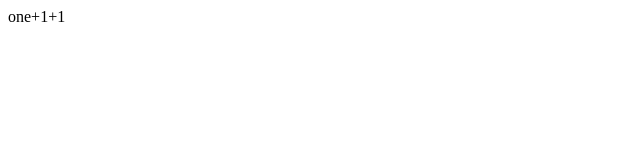
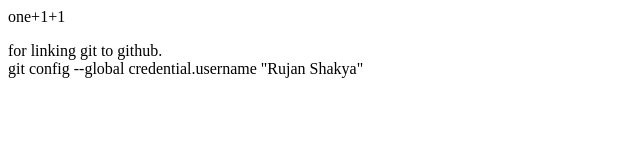
Before and after one commit to shakyaruzan-0127/git-github-learn, a plain HTML site: page index.html in a window 1280 px wide. Shown: the whole page, without its empty margins (0-640 px from the left). Drawn offline with Linux system fonts and the light colour scheme.

Commit message:
Version 5

```diff
--- a/index.html
+++ b/index.html
@@ -1,9 +1,17 @@
 <!DOCTYPE html>
 <html>
+
 <head>
   <title>Document</title>
 </head>
+
 <body>
   one+1+1
+  <p>
+    for linking git to github. <br>
+    git config --global credential.username "Rujan Shakya"
+  </p>
+
 </body>
+
 </html>
```
